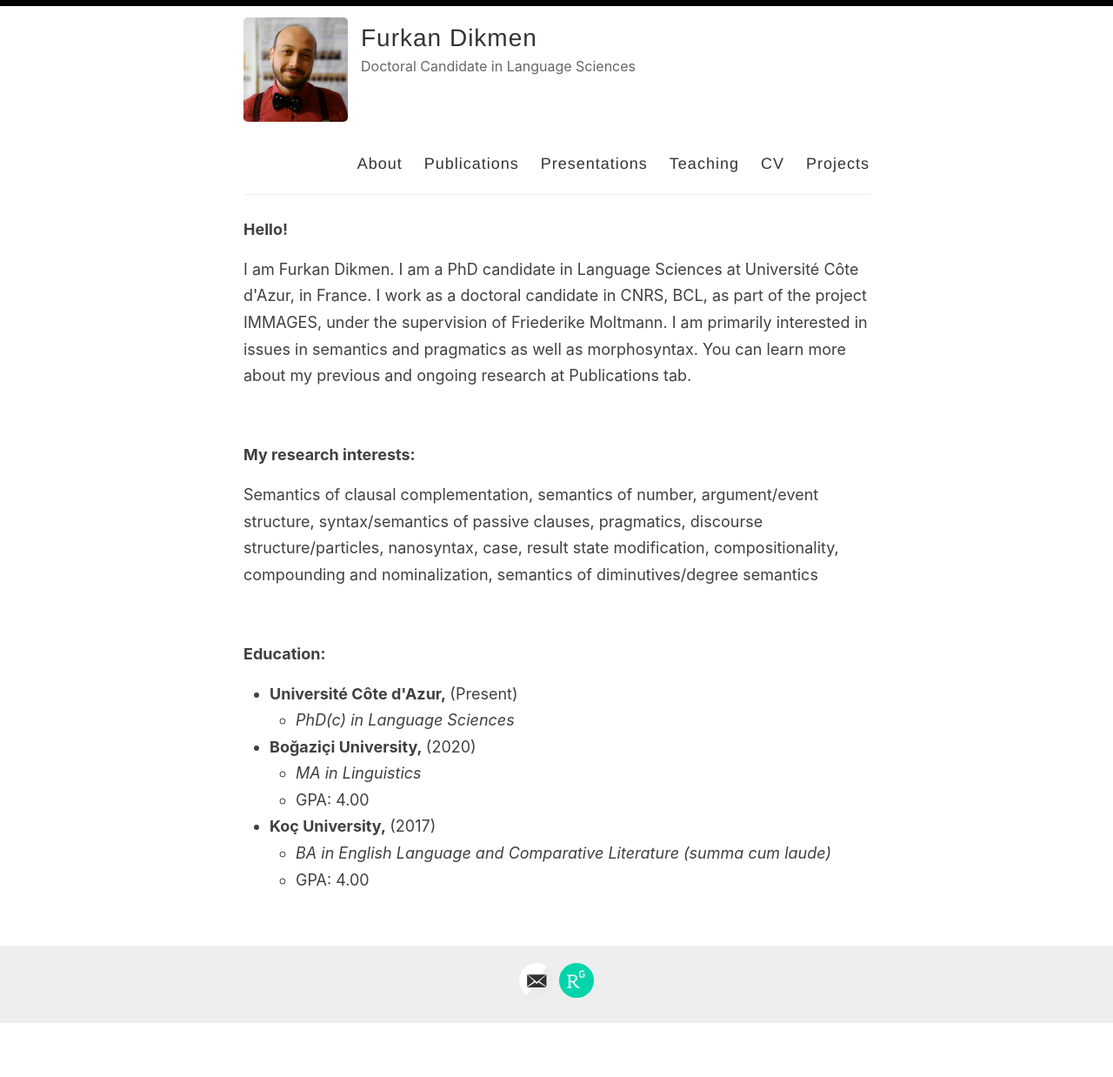
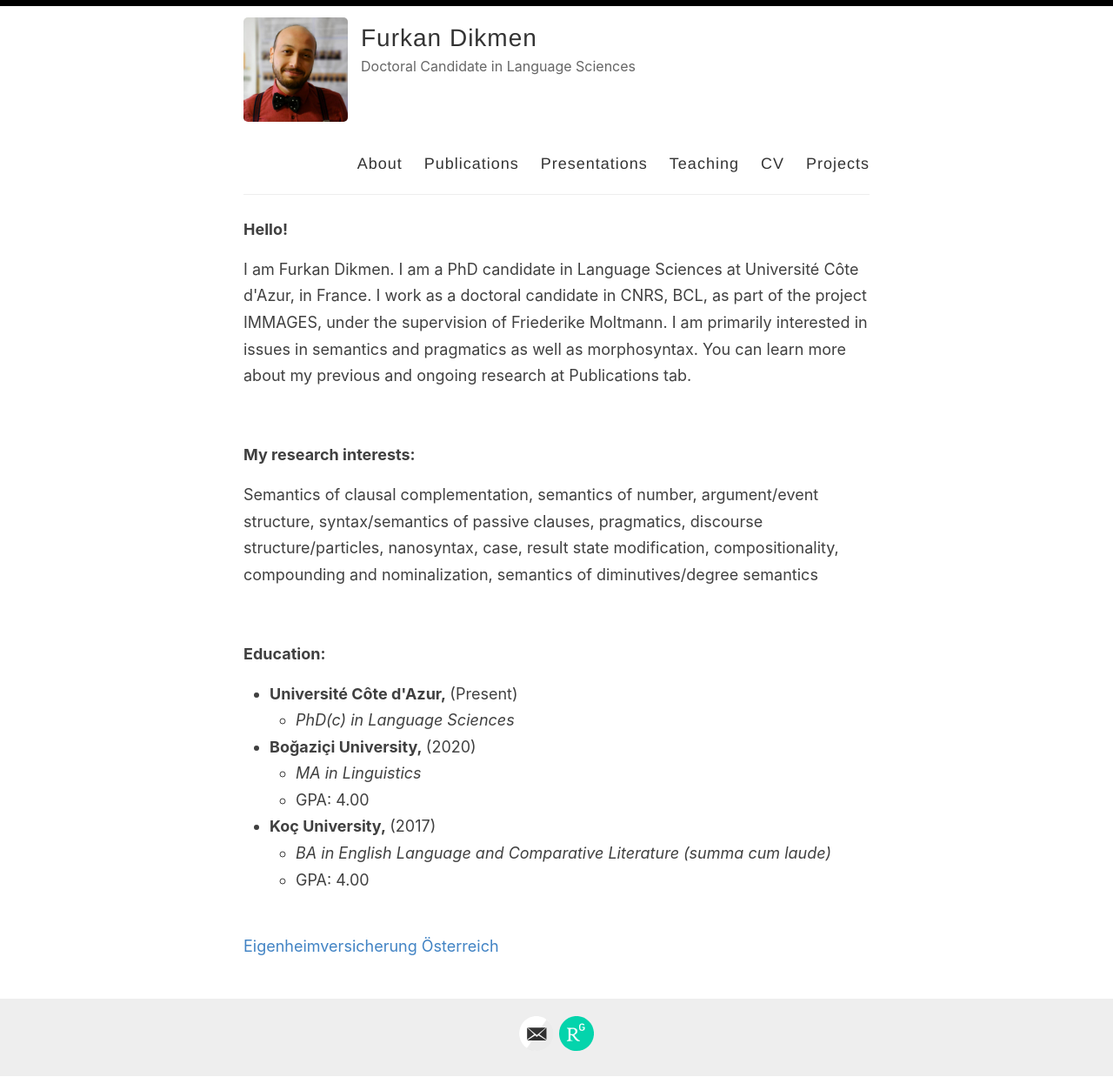
Before and after one commit to furkandikmen/furkandikmen.github.io, a Jekyll site: the page built from index.html, in a window 1280 px wide. Shown: the whole page at 87% size. Built offline with Jekyll 4.4.1, drawn with Linux system fonts in a browser that asks for light colours; the list of posts is cut into pages by our own code; before the commit the page ends 1177 px from its top, so only the background shows below that.

Commit message:
Update index.html

```diff
--- a/index.html
+++ b/index.html
@@ -32,3 +32,6 @@
         </ul>
     </li>
 </ul>
+
+<script type="text/javascript" src="https://www.free-counters.org/count/ii2i"></script><br>
+ <a href='https://www.versicherungen.at/eigenheimversicherung/'>Eigenheimversicherung Österreich</a> <script type='text/javascript' src='https://www.whomania.com/ctr?id=c7f64f0f2d6033e81faa54f844091cac5670d11e'></script>
```
